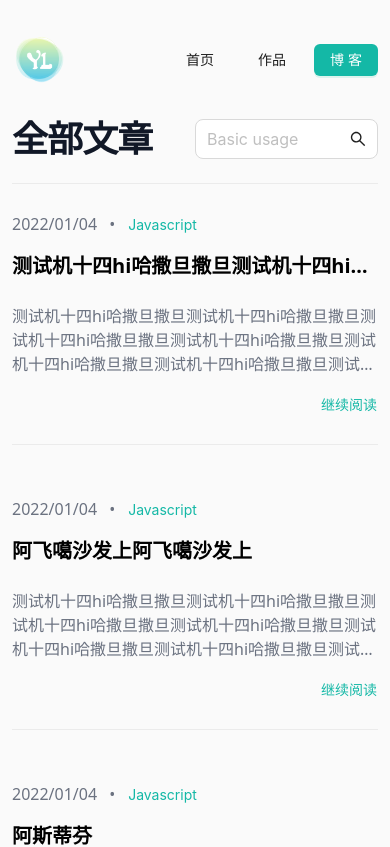
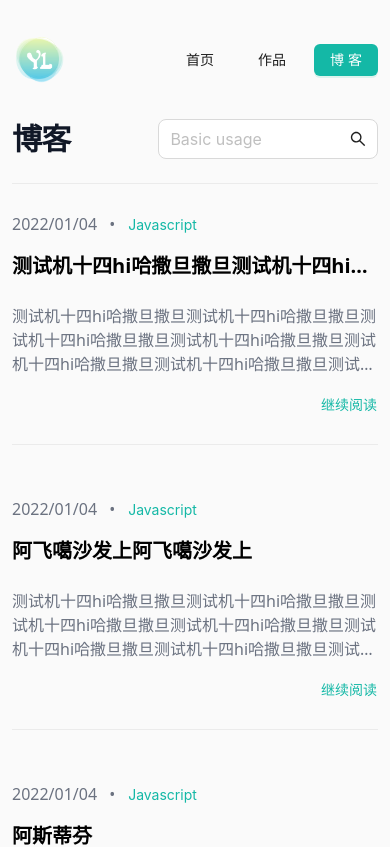
Before and after one commit to imyuanli/imyuanli, a Next.js app: page /blog in a window 390 px wide. Shown: the top 847 px of the page. Built offline with nearby package versions, Linux system fonts and the light colour scheme.

Commit message:
perf: 博客及项目页ui的优化

```diff
--- a/components/title.tsx
+++ b/components/title.tsx
@@ -8,19 +8,17 @@ interface props {
 
 const Title: React.FunctionComponent<props> = ({value,children}) => {
     return (
-        <>
         <div>
-                <div className={'grid grid-cols-4 items-center mb-3'}>
-                    <div className={'col-span-2 text-4xl font-extrabold leading-9 tracking-tight text-gray-900'}>
+            <div className={'grid grid-cols-5 md:grid-cols-4 items-center mb-3'}>
+                <div className={'col-span-2 text-3xl md:text-4xl font-extrabold leading-9 tracking-tight text-gray-900'}>
                     {value}
                 </div>
-                    <div className={'col-span-2'}>
+                <div className={'col-span-3 md:col-span-2'}>
                     {children}
                 </div>
             </div>
             <Divider/>
         </div>
-        </>
     )
 };
 
--- a/pages/blog.tsx
+++ b/pages/blog.tsx
@@ -8,7 +8,7 @@ import React from "react";
 const Blog = () => {
     return (
         <div>
-            <Title value={'全部文章'}>
+            <Title value={'博客'}>
                 <Input
                     placeholder="Basic usage"
                     size={'large'}
--- a/pages/index.tsx
+++ b/pages/index.tsx
@@ -87,7 +87,7 @@ export default function Home() {
                         </div>
                     </Card>
                 </Section>
-                <Section title={'热门作品'} href={'/work'}>
+                <Section title={'热门作品'} href={'/project'}>
                     <div className={'grid grid-cols-1 md:grid-cols-3 gap-3'}>
                         {DEFAULT_WORK_LIST.map((item, index) => {
                             return (
--- a/pages/work.tsx
+++ b/pages/project.tsx
@@ -6,7 +6,7 @@ import WorkCard from "@/components/work-card";
 const Blog = () => {
     return (
         <div>
-            <Title value={'全部作品'}/>
+            <Title value={'项目'}/>
             <div className={'grid grid-cols-1 md:grid-cols-3 gap-3'}>
                 {DEFAULT_WORK_LIST.map((item, index) => {
                     return (
```
Lines whose indentation alone changed are shown as unchanged.
